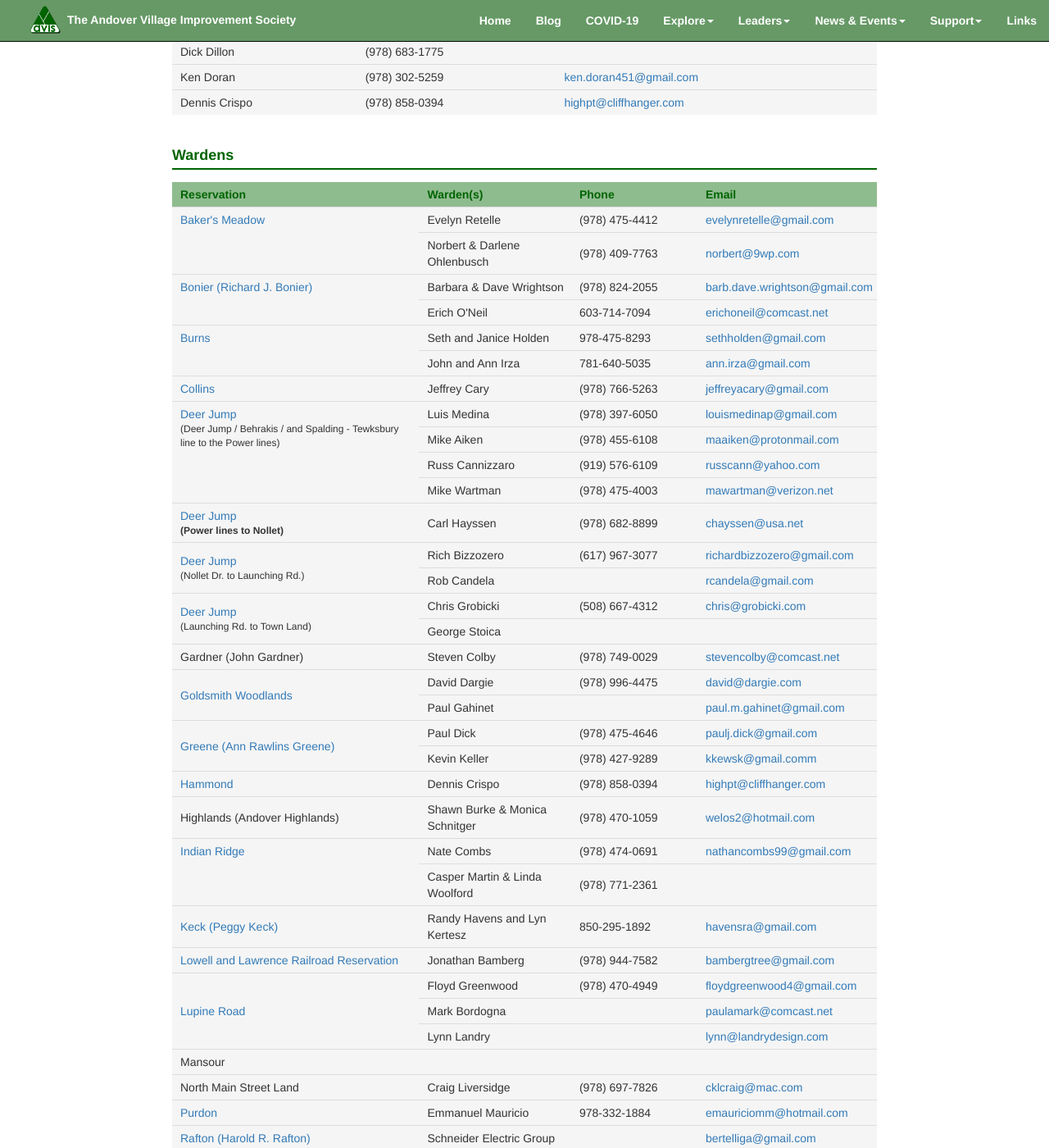
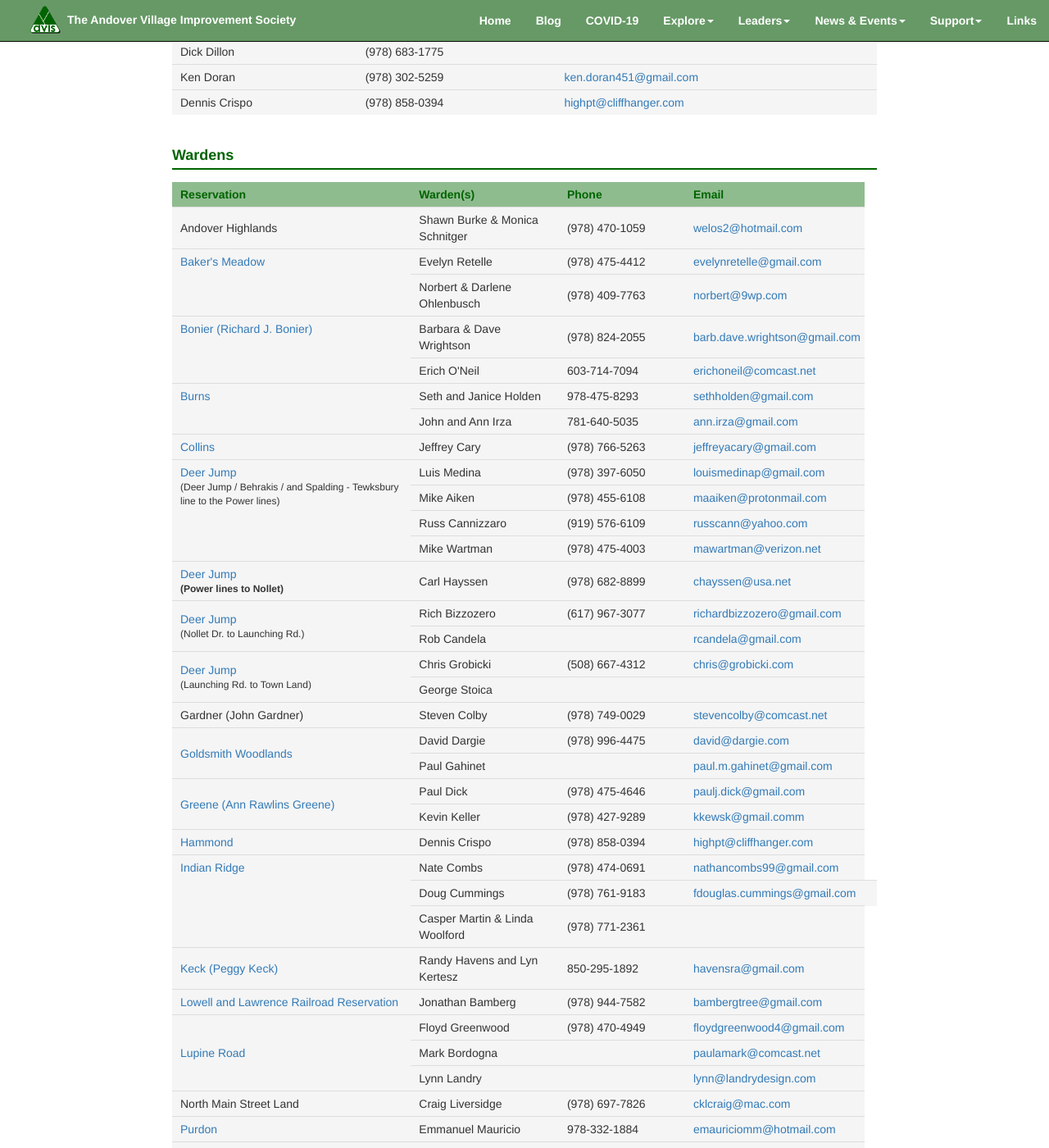
Before and after one commit to avisandover/avis-website, a Jekyll site: the page built from wardens.html, in a window 1280 px wide and 1400 px high, scrolled down 645 px. Shown: the whole window at 82% size. Built offline with Jekyll 4.4.1, drawn with Linux system fonts in a browser that asks for light colours; nearby versions of some CDN libraries; some of the changed text lies outside the part shown.

Commit message:
Added and removed Wardens

```diff
--- a/_layouts/reservation.html
+++ b/_layouts/reservation.html
@@ -41,7 +41,7 @@
         <li><a href="/peggykeck.html">Peggy Keck</a></li>
         <li><a href="/lowell.html">Lowell & Lawrence Railraod</a></li>
         <li><a href="/lupine.html">Lupine Road</a></li>
-        <li><a>Mansour</a></li>
+        <li><a>North Main St. Land</a></li>
         <li><a href="/purdon.html">Purdon</a></li>
         <li><a href="/rafton.html">Harold R. Rafton</a></li>
         <li><a href="/sakowich.html">Sakowich</a></li>
--- a/collins.html
+++ b/collins.html
@@ -35,8 +35,7 @@ title: AVIS Reservations - Collins Reservation
   <p>4.6 acres</p>
 
   <h5>Location:</h5>
-  <p>Entrance on Pine Street just south of #66. Pine Street is south off Elm Street. Do not use trail on Pine Street
-    between #20 and #40. It is private land and is posted with a “No Trespassing” sign.</p>
+  <p>Entrance on Pine Street just south of #66. Pine Street is south off Elm Street.</p>
 
   <h5>Parking:</h5>
   <p>On Pine Street</p>
--- a/indianridge.html
+++ b/indianridge.html
@@ -54,7 +54,9 @@ title: AVIS Reservations - Indian Ridge Reservation
     (978) 474-0691<br>
     <a href="mailto:nathancombs99@gmail.com">nathancombs99@gmail.com</a><br><br>
 
-
+    Doug Cummings<br>
+    (978) 761-9183<br>
+    <a href="mailto:fdouglas.cummings@gmail.com">fdouglas.cummings@gmail.com</a><br><br>
 
     Casper Martin & Linda Woolford<br>
     (978) 771-2361
--- a/natsmith.html
+++ b/natsmith.html
@@ -69,9 +69,4 @@ title: AVIS Reservations - Smith Reservation
     (978) 681-0424<br>
   </p>
 
-  <p>
-    John Piscreta<br>
-    <a href="mailto:jpisacreta5@gmail.com"> jpisacreta5@gmail.com</a><br>
-    (978) 509-9657<br>
-  </p>
 </div>
--- a/wardens.html
+++ b/wardens.html
@@ -107,6 +107,12 @@ title: AVIS Wardens
           <td>Email</td>
         </tr>
       </thead>
+      <tr>
+        <td>Andover Highlands</td>
+        <td>Shawn Burke & Monica Schnitger</td>
+        <td>(978) 470-1059</td>
+        <td><a href="mailto:welos2@hotmail.com">welos2@hotmail.com</a></td>
+      </tr>
       <tr>
         <td rowspan="2" style="vertical-align: top ;"><a href="/bakers.html">Baker's Meadow</a></td>
         <td>Evelyn Retelle </td>
@@ -246,16 +252,16 @@ title: AVIS Wardens
         <td><a href="mailto:highpt@cliffhanger.com">highpt@cliffhanger.com</a></td>
       </tr>
       <tr>
-        <td>Highlands (Andover Highlands)</td>
-        <td>Shawn Burke & Monica Schnitger</td>
-        <td>(978) 470-1059</td>
-        <td><a href="mailto:welos2@hotmail.com">welos2@hotmail.com</a></td>
-      </tr>
-      <tr>
-        <td rowspan="2" style="vertical-align: top ;"><a href="/indianridge.html">Indian Ridge</a></td>
+        <td rowspan="3" style="vertical-align: top ;"><a href="/indianridge.html">Indian Ridge</a></td>
         <td>Nate Combs </td>
         <td>(978) 474-0691</td>
         <td><a href="mailto:nathancombs99@gmail.com">nathancombs99@gmail.com</a></td>
+      </tr>
+      <tr>
+        <td>Doug Cummings </td>
+        <td> (978) 761-9183</td>
+        <td><a href="mailto:fdouglas.cummings@gmail.com">fdouglas.cummings@gmail.com</a></td>
+        <td></td>
       </tr>
       <tr>
         <td>Casper Martin & Linda Woolford </td>
@@ -290,12 +296,6 @@ title: AVIS Wardens
         <td>Lynn Landry</td>
         <td></td>
         <td><a href="mailto:lynn@landrydesign.com">lynn@landrydesign.com</a></td>
-      </tr>
-      <tr>
-        <td>Mansour</td>
-        <td></td>
-        <td></td>
-        <td></td>
       </tr>
       <tr>
         <td>North Main Street Land</td>
@@ -371,15 +371,11 @@ title: AVIS Wardens
         <td><a href="mailto:metrodavid@aol.com">metrodavid@aol.com</a></td>
       </tr>
       <tr>
-        <td rowspan="2" style="vertical-align: top ;"><a href="/natsmith.html">Smith (Nat Smith)</a></td>
+        <td><a href="/natsmith.html">Smith (Nat Smith)</a></td>
         <td>Mike Timko</td>
         <td>(978) 681-0424</td>
         <td><a href="mailto:mike.timko@avisandover.org">mike.timko@avisandover.org</a></td>
       </tr>
-      <tr>
-        <td>John Pisacreta</td>
-        <td>(978) 509-9657</td>
-        <td><a href="mailto:jpisacreta5@gmail.com">jpisacreta5@gmail.com</a></td>
       <tr>
         <td><a href="/stanley.html">Stanley</a></td>
         <td>Mark Cutler</td>
--- a/wilkinson.html
+++ b/wilkinson.html
@@ -59,7 +59,7 @@ title: AVIS Reservations - Wilkinson Reservation
 
   <h5>Warden Information:</h5>
   <p>
-    John & Judy Lugus<br>
+    John Lugus<br>
     <a href="mailto:jxlugus@gmail.com">jxlugus@gmail.com</a><br>
     (978) 475-6361<br>
   </p>
```
Also changed, not shown: other parts of wardens.html (+1 -1 lines).
